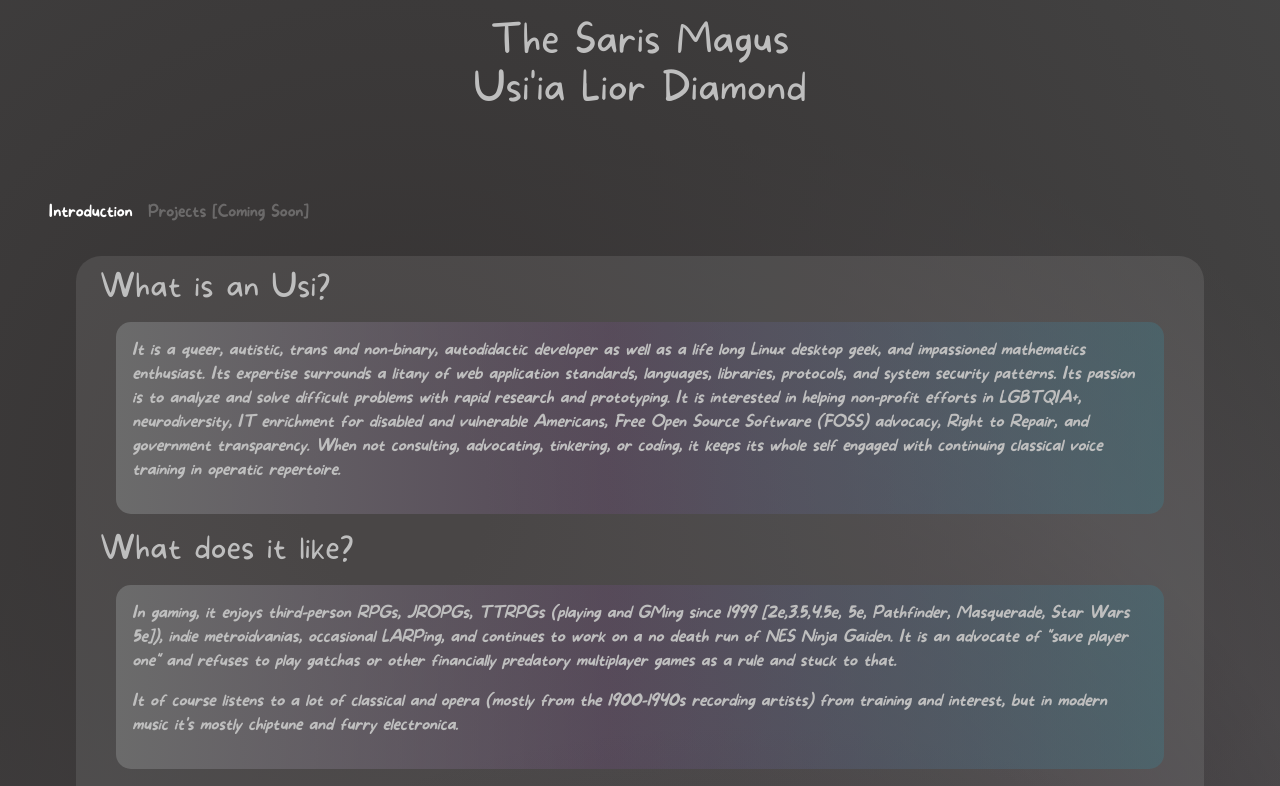
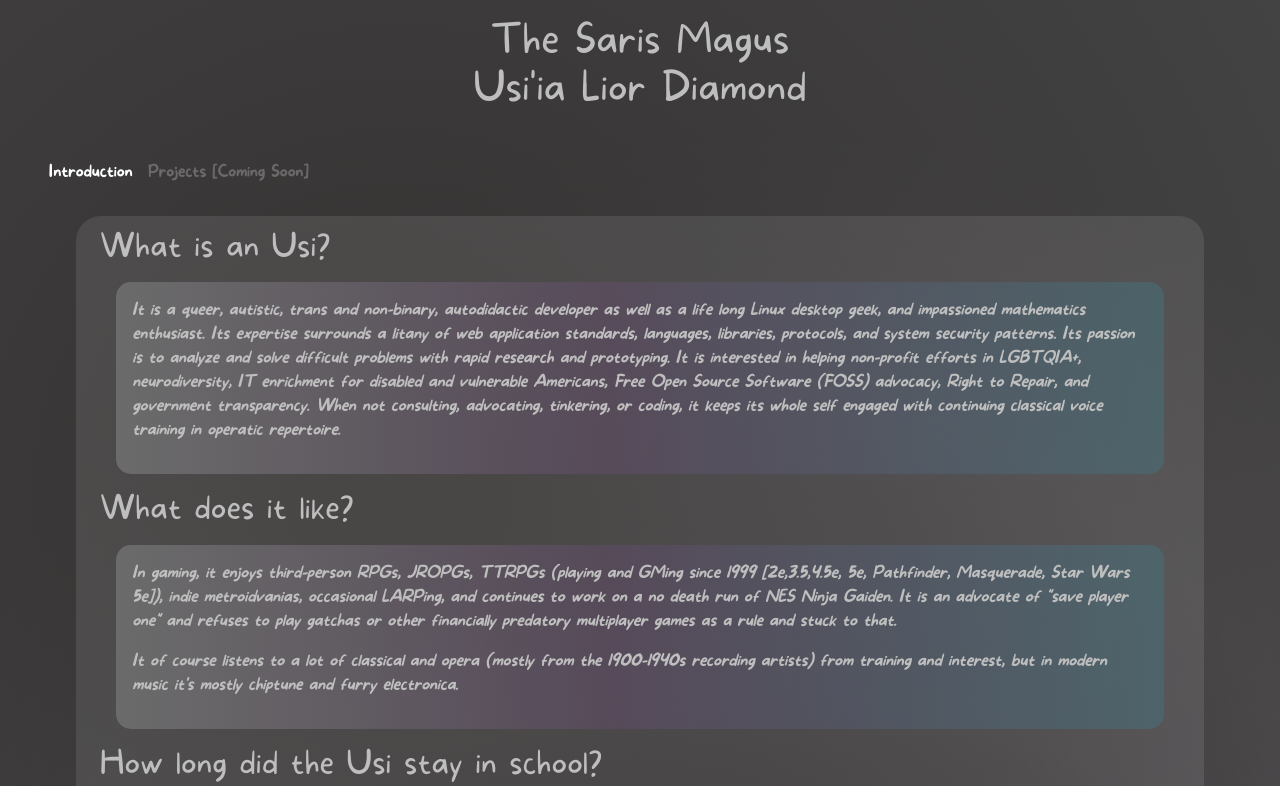
Before and after one commit to UsiDiamond/usidiamond.github.io, an Angular app: page /#/home in a window 1280 px wide. Shown: the top 786 px of the page. Built offline with nearby package versions, Linux system fonts and the light colour scheme.

Commit message:
Fix Header Gap

```diff
--- a/src/app/header/header.component.html
+++ b/src/app/header/header.component.html
@@ -1,4 +1,4 @@
-<header class="d-flex flex-wrap justify-content-center py-3 mb-4">
+<header class="d-flex flex-wrap justify-content-center mt-3">
   <a href="#main" class="skip">Skip to main content</a>
   <div class="container-fluid">
     <h1>
```
